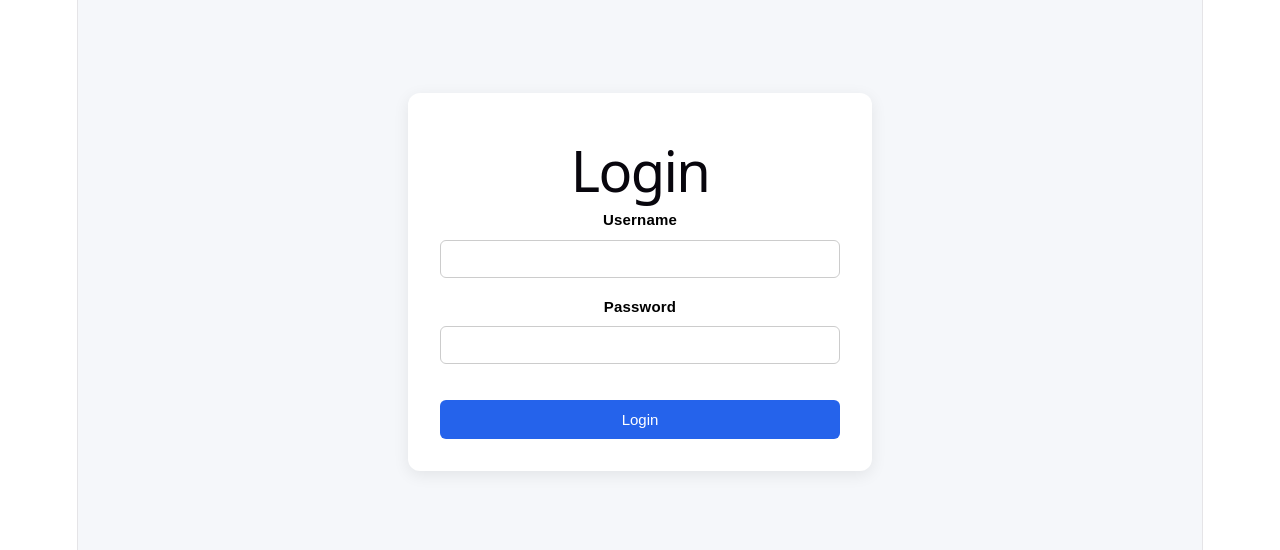
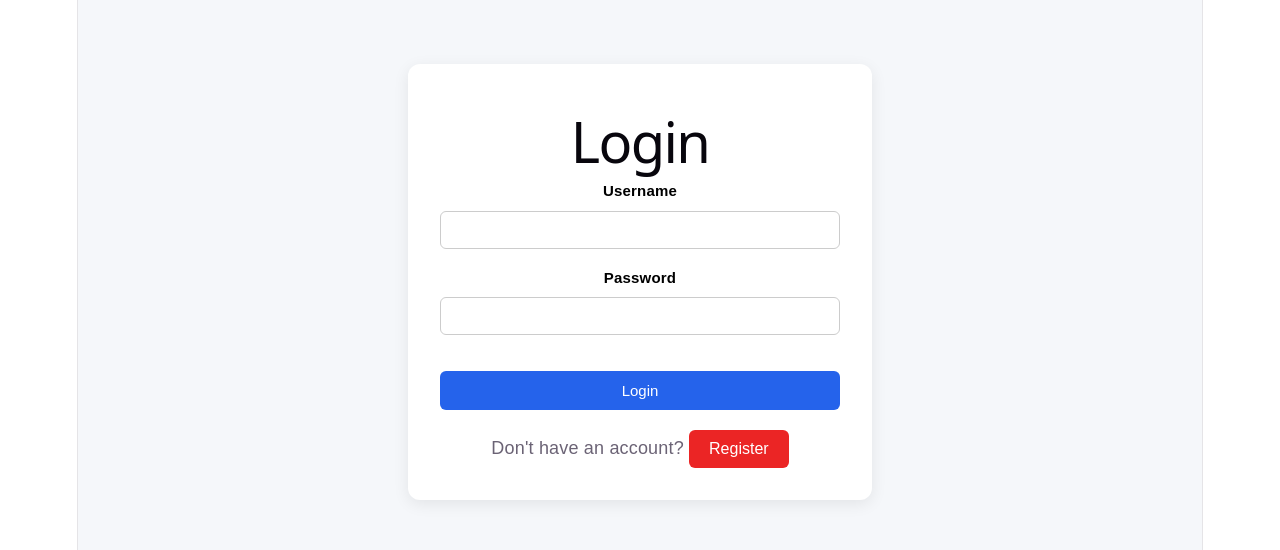
Before and after one commit to TASK-Test/TASK3, a React (Vite) app in the folder students/Leen Amawi/frontend/: page /login in a window 1280 px wide. Shown: the part 118-668 px from the top of the page. Built offline with nearby package versions, Linux system fonts and the light colour scheme; no server answers.

Commit message:
feat: add register link to login

```diff
--- a/students/Leen Amawi/frontend/src/pages/LoginPage.tsx
+++ b/students/Leen Amawi/frontend/src/pages/LoginPage.tsx
@@ -48,6 +48,7 @@ return (
       </div>
 
       <button className="auth-button" type="submit">Login </button>
+       <p className="auth-switch"> Don't have an account?{' '} <button type="button" className="auth-link" onClick={() => navigate('/register')} > Register </button> </p>
     </form>
   </div>
 )
```
